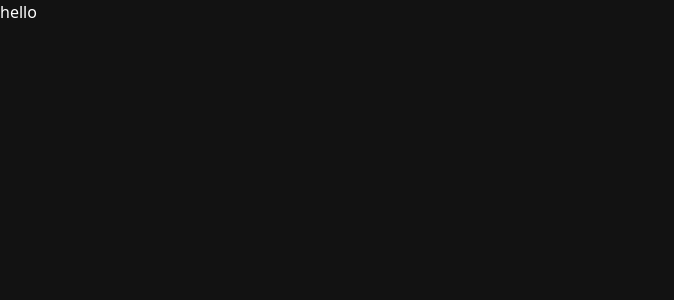
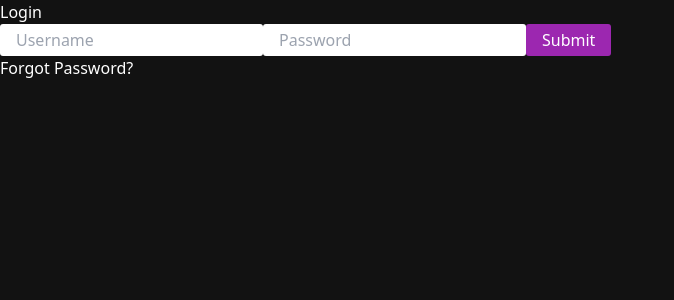
Before and after one commit to jrsnleons/app-dev-duo1, a React (Vite) app: page / in a window 1280 px wide. Shown: the top 300 px of the page, without its empty margins (0-674 px from the left). Built offline with nearby package versions, Linux system fonts and the light colour scheme.

Commit message:
added initial login design

```diff
--- /dev/null
+++ b/src/components/forms/SubmitButton.styled.jsx
@@ -0,0 +1,11 @@
+import styled from "styled-components"
+
+const StyledSubmitButton = styled.button`
+    padding: 0.25em 1em;
+    font-size: 1em;
+    background-color: ${({theme}) => theme.accentColor};
+    border-radius: 3px;
+    color: ${({theme}) => theme.textColor};
+`
+
+export default StyledSubmitButton;
--- /dev/null
+++ b/src/components/forms/TextInput.styled.jsx
@@ -0,0 +1,10 @@
+import styled from "styled-components";
+
+const StyledTextInput = styled.input`
+    padding: 0.25em 1em;
+    border-radius: 3px;
+    color: ${({theme}) => theme.backgroundColor};
+    background-color: ${({theme}) => theme.textColor};
+`
+
+export default StyledTextInput;
--- /dev/null
+++ b/src/components/forms/index.jsx
@@ -0,0 +1,2 @@
+export {default as StyledTextInput} from './TextInput.styled';
+export {default as StyledSubmitButton} from './SubmitButton.styled';
--- a/src/layouts/LoginLayout.jsx
+++ b/src/layouts/LoginLayout.jsx
@@ -1,9 +1,15 @@
 
 export default function LoginLayout({children}) {
   return (
-    <div className="flex w-screen h-screen">
-      <div className="flex grow">
-        { children }
+    <div className="flex w-screen h-screen justify-center">
+      <div className="flex flex-col h-screen justify-center gap-3">
+        <div className="font-medium text-4xl">Login</div>
+        <div className="flex flex-col gap-3 items-center">
+          { children }
+        </div>
+        <div className="font-light text-sm justify-center flex">
+          Forgot Password?
+        </div>
       </div>
     </div>
   )
--- a/src/themes/themes.jsx
+++ b/src/themes/themes.jsx
@@ -1,4 +1,8 @@
 export const darkTheme = {
     textColor: "#fff",
-    backgroundColor: "#121212"
+    backgroundColor: "#121212",
+    accentColor: "#9c27b0"
 }
+
+export const lightTheme = {
+}
--- a/src/views/LoginView.jsx
+++ b/src/views/LoginView.jsx
@@ -1,11 +1,14 @@
 import {LoginLayout} from "../layouts";
+import { StyledSubmitButton, StyledTextInput } from "../components/forms";
 
 export default function LoginView() {
   return (
     <LoginLayout>
-      <div className="flex grow h-screen items-center justify-center">
-        hello
-      </div>
+      <StyledTextInput type="text" placeholder="Username"/>
+      <StyledTextInput type="password" placeholder="Password"/>
+      <StyledSubmitButton className="w-full">
+        Submit
+      </StyledSubmitButton>
     </LoginLayout>
   )
 }
```
Also changed, not shown: 1 other file (tests, documents, lock files or other folders).
